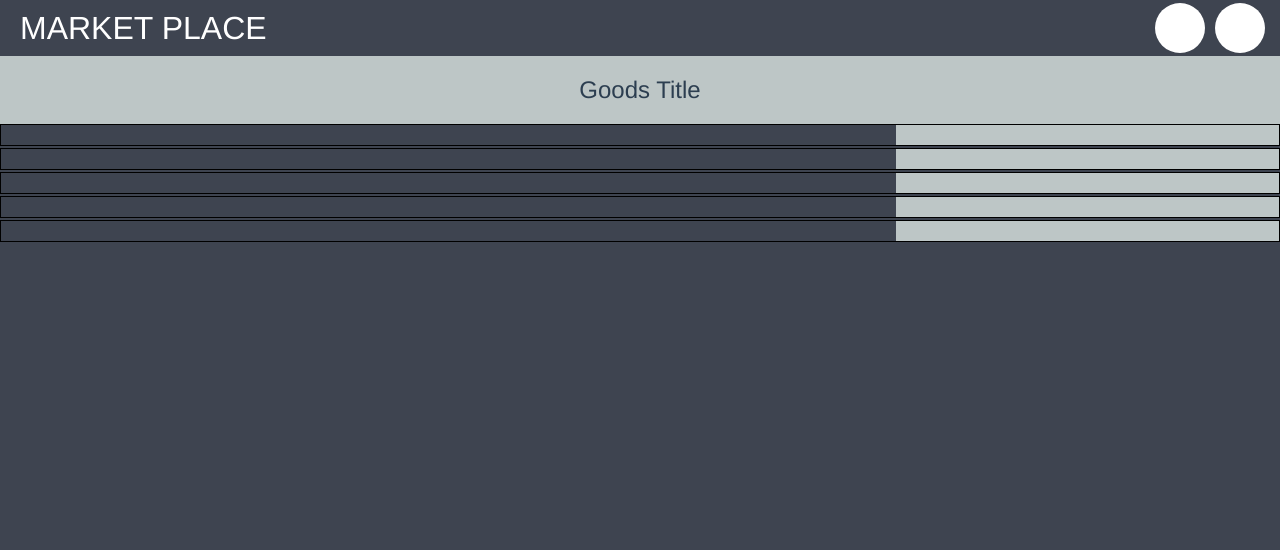
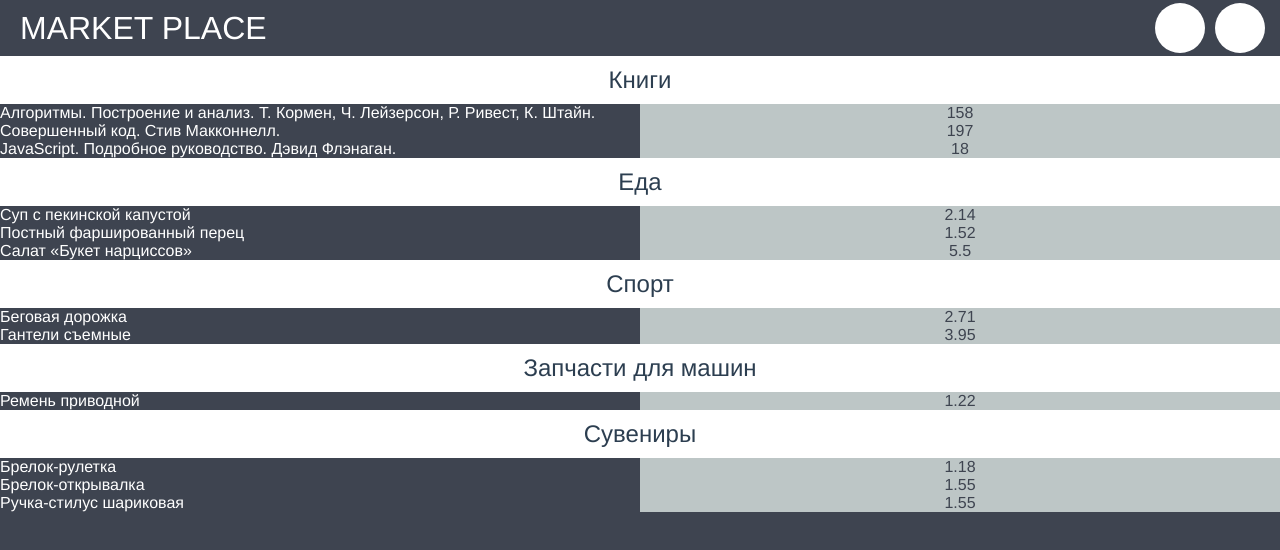
Before and after one commit to L3eR0y/MarketPlace, a Vue app: page / in a window 1280 px wide. Shown: the top 550 px of the page. Built offline with nearby package versions, Linux system fonts and the light colour scheme.

Commit message:
Fix reduce data

```diff
--- a/src/App.vue
+++ b/src/App.vue
@@ -27,18 +27,18 @@ export default class App extends Vue {
         for (const good of goods_by_group) {
           if (acc[key]) {
             // let product_by_id = acc[key].products?.[good.product_id];
-            if (acc[key].products?.[good.product_id]) {
+            if (val?.products?.[good.product_id]) {
               acc[key].products[good.product_id] = {
-                ...acc[key].products?.[good.product_id],
+                ...val.products?.[good.product_id],
                 ...good,
               };
             }
           } else {
-            acc[key] = val;
+            acc[key] = { ...val, products: {} };
             // let product_by_id = acc[key].products?.[good.product_id];
-            if (acc[key].products?.[good.product_id]) {
+            if (val?.products?.[good.product_id]) {
               acc[key].products[good.product_id] = {
-                ...acc[key].products?.[good.product_id],
+                ...val.products?.[good.product_id],
                 ...good,
               };
             }
@@ -61,6 +61,11 @@ export default class App extends Vue {
     background-color: rgb(62, 68, 80);
   }
 
+.separator {
+  height: 1px;
+  width: 100%;
+}
+
 
 #app
   font-family Avenir, Helvetica, Arial, sans-serif
--- a/src/components/MarketPlaceGoods.vue
+++ b/src/components/MarketPlaceGoods.vue
@@ -1,8 +1,12 @@
 <template>
-  <div class="goods-list">
-    <div class="goods-list__title">Goods Title</div>
-    <template v-for="item in goods">
-      <market-place-goods-list-item :value="item" :key="item.id" />
+  <div>
+    <template v-for="good in goods">
+      <div class="goods-list" :key="good.group_name">
+        <div class="goods-list__title">{{ good.group_name }}</div>
+        <template v-for="product in good.products">
+          <market-place-goods-list-item :value="product" :key="product.id" />
+        </template>
+      </div>
     </template>
   </div>
 </template>
@@ -14,7 +18,7 @@ export default class MarketPlaceGoods extends Vue {
   @Prop() goods!: { [key: string]: any }[];
 
   created() {
-    console.log('Created Component');
+    console.log('Created Component', this.goods);
   }
 }
 </script>
@@ -29,8 +33,8 @@ export default class MarketPlaceGoods extends Vue {
     flex-direction: row;
     justify-content: center;
     align-items: center;
-    padding 20px;
-    background-color: rgb(189, 198, 198);
+    padding 10px;
+    background-color: #ffffff;
     font-size: 1.5rem;
   }
 }
--- a/src/components/MarketPlaceGoodsListItem.vue
+++ b/src/components/MarketPlaceGoodsListItem.vue
@@ -1,7 +1,13 @@
 <template>
   <div class="goods-list-item">
-    <div class="goods-list-item__title">{{ value.type }}</div>
-    <div class="goods-list-item__price">{{ value.price }}</div>
+    <div class="goods-list-item__title-container">
+      <div>{{ value.product_name }}</div>
+    </div>
+    <div class="goods-list-item__price-container">
+      <div class="goods-list-item__price-container__cost">
+        {{ value.cost ? value.cost : '  ' }}
+      </div>
+    </div>
   </div>
 </template>
 
@@ -18,24 +24,31 @@ export default class MarketPlaceGoodsListItem extends Vue {
 </script>
 
 <style lang="stylus">
+.container {
+  display: flex;
+  width: 50%;
+  font-size: 1rem;
+  color: white;
+}
+
 .goods-list-item {
-  border: 1px black solid;
   display: flex;
   flex-direction: row;
-  margin-bottom: 2px;
   align-items: center;
 
-  &__title {
-    display: flex;
-    width: 70%;
-    font-size: 1rem;
+  &__title-container {
+    @extend .container
   }
 
-  &__price {
-    padding: 10px 10px;
+  &__price-container {
+    @extend .container
     background-color: rgb(189, 198, 198);
-    width: 30%;
-    font-size: 1rem
+    justify-content: center;
+
+    &__cost {
+      background-color: transparent;
+      color: rgb(62, 68, 80);
+    }
   }
 }
 </style>
```
